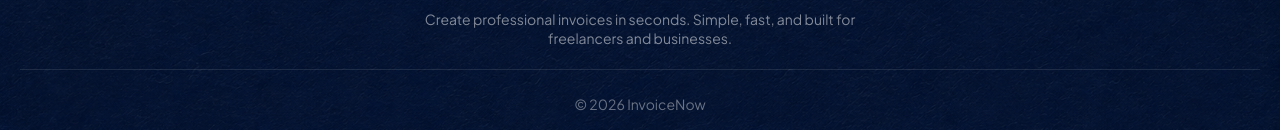
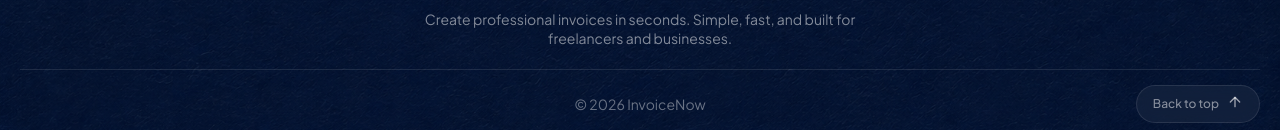
Before and after one commit to Moroundiya/invoicenow, a Next.js app: page /create in a window 1280 px wide. Shown: the part 1159-1289 px from the top of the page. Built offline with nearby package versions, Linux system fonts and the light colour scheme; a web font is replaced by a local one.

Commit message:
Functionality

```diff
--- a/app/assets/components/Features.tsx
+++ b/app/assets/components/Features.tsx
@@ -4,7 +4,9 @@ import { features } from "@/app/assets/data/featuresData";
 
 export default function Features() {
 	return (
-		<div className='w-full px-3 pt-3 pb-4 bg-[url("/background-mobile.png")] lg:bg-[url("/background.png")] bg-cover bg-center bg-no-repeat lg:px-6 xl:px-10'>
+		<div
+			className='w-full px-3 pt-3 pb-4 bg-[url("/background-mobile.png")] lg:bg-[url("/background.png")] bg-cover bg-center bg-no-repeat lg:px-6 xl:px-10'
+			id="features">
 			<div className="max-w-7xl mx-auto h-full">
 				<p
 					className="text-[#00B7FF] text-5xl font-italianno text-center lg:text-6xl"
--- a/app/assets/components/Footer.tsx
+++ b/app/assets/components/Footer.tsx
@@ -2,11 +2,19 @@
 
 import Image from "next/image";
 import Link from "next/link";
-import { ArrowUpRight } from "lucide-react";
+import { ArrowUp, ArrowUpRight } from "lucide-react";
 import { usePathname } from "next/navigation";
 
 export default function Footer() {
 	const pathname = usePathname();
+
+	const scrollToTop = () => {
+		window.scrollTo({
+			top: 0,
+			behavior: "smooth",
+		});
+	};
+
 	return (
 		<footer className="px-3 pt-4 bg-[url('/background-mobile.png')] lg:bg-[url('/background.png')] bg-cover bg-center bg-no-repeat lg:pt-5 lg:px-5 text-white">
 			<div className="mx-auto max-w-7xl">
@@ -19,7 +27,7 @@ export default function Footer() {
 							alt="InvoiceNow"
 							width={240}
 							height={70}
-							className="h-auto w-48 lg:w-70 object-contain"
+							className="h-auto w-48 object-contain lg:w-70"
 						/>
 					</Link>
 
@@ -27,6 +35,7 @@ export default function Footer() {
 						Create professional invoices in seconds. Simple, fast, and built for
 						freelancers and businesses.
 					</p>
+
 					{pathname === "/" && (
 						<Link
 							href="#create"
@@ -37,10 +46,22 @@ export default function Footer() {
 					)}
 				</div>
 
-				<div className="flex flex-col items-center gap-3 py-6 text-center">
+				<div className="flex flex-col items-center gap-4 py-6 text-center sm:relative">
 					<p className="font-inter text-sm text-white/40">
 						© {new Date().getFullYear()} InvoiceNow
 					</p>
+
+					<button
+						type="button"
+						onClick={scrollToTop}
+						aria-label="Scroll to top"
+						className="group flex items-center gap-2 rounded-full border border-white/10 bg-white/5 px-4 py-2.5 backdrop-blur-sm transition-all duration-300 hover:scale-105 hover:border-[#00B7FF]/40 hover:bg-[#00B7FF]/10 hover:shadow-[0_0_25px_rgba(0,183,255,0.2)] sm:absolute sm:right-0 sm:top-1/2 sm:-translate-y-1/2">
+						<span className="font-inter text-xs font-medium text-white/50 transition-colors duration-300 group-hover:text-[#00B7FF]">
+							Back to top
+						</span>
+
+						<ArrowUp className="h-4 w-4 animate-bounce text-white/60 transition-colors duration-300 group-hover:text-[#00B7FF]" />
+					</button>
 				</div>
 			</div>
 		</footer>
--- a/app/assets/components/HowItWorks.tsx
+++ b/app/assets/components/HowItWorks.tsx
@@ -6,7 +6,9 @@ import { steps } from "@/app/assets/data/steps";
 
 export default function HowItWorks() {
 	return (
-		<div className='w-full px-3 pt-5 md:py-10 lg:pt-14 lg:pb-0 bg-[url("/background-mobile.png")] lg:bg-[url("/background.png")] bg-cover bg-center bg-no-repeat'>
+		<div
+			className='w-full px-3 pt-5 md:py-10 lg:pt-14 lg:pb-0 bg-[url("/background-mobile.png")] lg:bg-[url("/background.png")] bg-cover bg-center bg-no-repeat'
+			id="how-it-works">
 			<div className="lg:w-10/12 mx-auto h-full">
 				<p
 					className="text-[#00B7FF] text-5xl font-italianno text-center lg:text-6xl"
--- a/app/assets/components/Reviews.tsx
+++ b/app/assets/components/Reviews.tsx
@@ -2,7 +2,9 @@ import Testimonials from "../layouts/Marquee";
 
 export default function Reviews() {
 	return (
-		<div className='w-full pt-7 pb-5 bg-[url("/background-mobile.png")] lg:bg-[url("/background.png")] bg-cover bg-center bg-no-repeat lg:pb-3 lg:pt-0'>
+		<div
+			className='w-full pt-7 pb-5 bg-[url("/background-mobile.png")] lg:bg-[url("/background.png")] bg-cover bg-center bg-no-repeat lg:pb-3 lg:pt-0'
+			id="testimonials">
 			<div className="w-full mx-auto h-full sm:py-5">
 				<p
 					className="text-[#00B7FF] text-5xl font-italianno text-center lg:text-6xl"
--- a/app/assets/layouts/Navbar.tsx
+++ b/app/assets/layouts/Navbar.tsx
@@ -59,7 +59,7 @@ export default function Navbar() {
 					onClick={() => setIsOpen((prev) => !prev)}
 					aria-label={isOpen ? "Close menu" : "Open menu"}
 					aria-expanded={isOpen}
-					className="flex h-10 w-10 items-center justify-center rounded-full bg-[#041f5049] border-2 border-[#00B7FF] text-white transition hover:bg-white/10 lg:hidden">
+					className="flex h-10 w-10 items-center justify-center rounded-full cursor-pointer bg-[#041f5049] border-2 border-[#00B7FF] text-white transition hover:bg-white/10 lg:hidden">
 					{isOpen ? (
 						<X className="h-5 w-5 text-[#00B7FF]" />
 					) : (
--- a/app/globals.css
+++ b/app/globals.css
@@ -1,4 +1,5 @@
 @import "tailwindcss";
+
 
 body {
     font-family: var(--font-jakarta), sans-serif;
@@ -16,4 +17,21 @@ body {
 * {
     scrollbar-width: none;
     -ms-overflow-style: none;
+    scroll-behavior: smooth;
 }
+
+@keyframes floatUp {
+
+    0%,
+    100% {
+        transform: translateY(0);
+    }
+
+    50% {
+        transform: translateY(-6px);
+    }
+}
+
+.animate-float-up {
+    animation: floatUp 1.8s ease-in-out infinite;
+}
```
